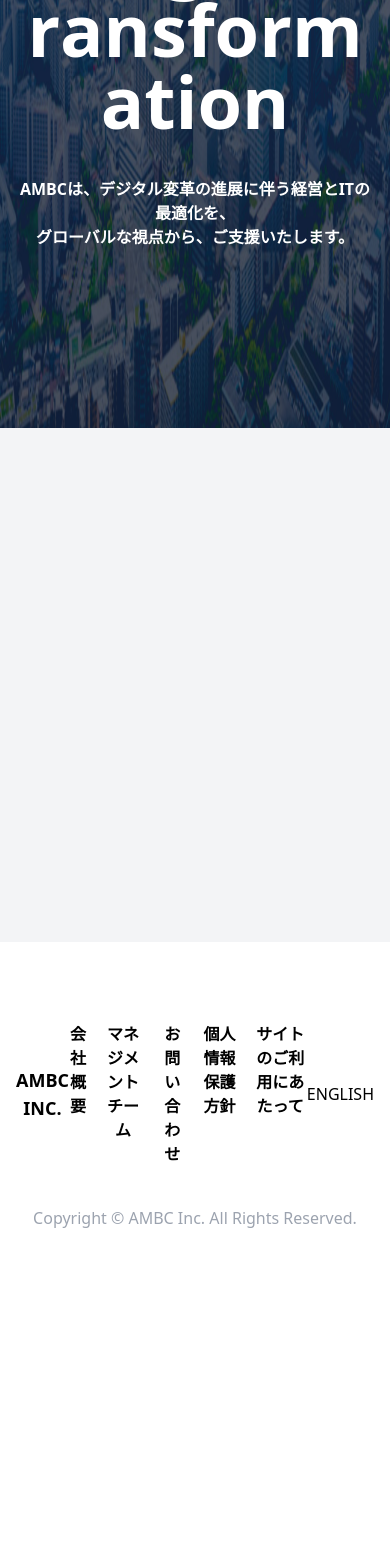
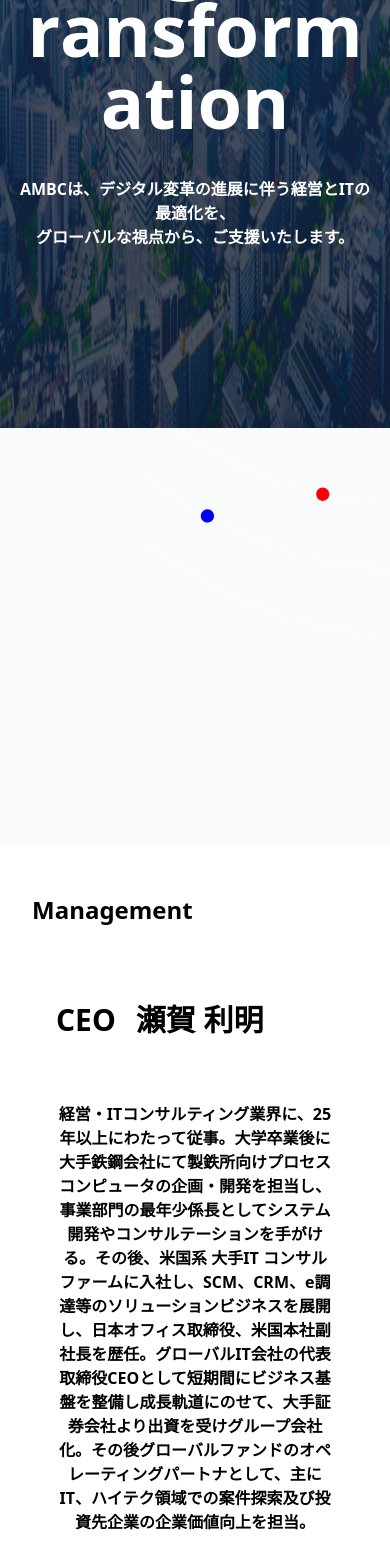
Before and after one commit to ren7087/tastas-gsap-sample, a React (Vite) app: page / in a window 390 px wide. Shown: the part 416-1984 px from the top of the page. Before the commit the page ends 1726 px from the top, so only its background shows below. Built offline with nearby package versions, Linux system fonts and the light colour scheme.

Commit message:
management追加

```diff
--- a/src/App.tsx
+++ b/src/App.tsx
@@ -1,4 +1,4 @@
-import Footer from "./components/organisms/Footer";
+import Management from "./components/organisms/Management";
 import Navbar from "./components/organisms/Navbar";
 import Service from "./components/organisms/Service";
 import Top from "./components/organisms/Top";
@@ -9,7 +9,8 @@ function App() {
 			<Navbar />
 			<Top />
 			<Service />
-			<Footer />
+			<Management />
+			{/* <Footer /> */}
 		</>
 	);
 }
--- /dev/null
+++ b/src/components/molecles/ScrollCard.tsx
@@ -0,0 +1,121 @@
+import { useEffect, useRef } from "react";
+import gsap from "gsap";
+import ScrollTrigger from "gsap/ScrollTrigger";
+import { ManagementTeam } from "../../types/type";
+import Management from "../../assets/management.png";
+
+type Props = {
+  managementTeam: ManagementTeam;
+};
+
+const ScrollCard = ({ managementTeam }: Props) => {
+  const cardsRef = useRef<HTMLDivElement[]>(new Array(managementTeam.length));
+
+  useEffect(() => {
+    gsap.registerPlugin(ScrollTrigger);
+
+    const animateElementsIn = (element: HTMLDivElement) => {
+      // 上方向からのスライドイン
+      gsap.from(element.querySelectorAll(".text-info"), {
+        duration: 1.5,
+        autoAlpha: 0,
+        y: 100,
+        stagger: 0.3,
+        ease: "power2.out",
+      });
+      gsap.from(element.querySelectorAll(".text-info-positon"), {
+        duration: 1.7,
+        autoAlpha: 0,
+        y: 100,
+        stagger: 0.3,
+        ease: "power2.out",
+      });
+      gsap.from(element.querySelectorAll(".num-info"), {
+        duration: 0.5,
+        autoAlpha: 0,
+        y: 100,
+        stagger: 0.3,
+        ease: "power2.out",
+      });
+
+      gsap.from(element.querySelectorAll(".img-info"), {
+        duration: 1.5,
+        autoAlpha: 0,
+        y: -500, // 上方向からのスタート
+        rotation: 15, // 45度の角度からスタート
+        ease: "power2.out",
+      });
+    };
+
+    cardsRef.current.forEach((card, index) => {
+      ScrollTrigger.create({
+        trigger: card,
+        start: "top-=0 top",
+        end: "bottom",
+        pin: true,
+        pinSpacing: false,
+        onEnter: () => {
+          gsap.to(card, { autoAlpha: 1 });
+          if (index !== 0) {
+            animateElementsIn(card);
+          }
+        },
+        onEnterBack: () => {
+          gsap.to(card, { autoAlpha: 1 });
+          animateElementsIn(card);
+        },
+        onLeave: () => {
+          gsap.to(card, { autoAlpha: 0 });
+        },
+        onLeaveBack: () => {
+          gsap.to(card, { autoAlpha: index === 0 ? 1 : 0 });
+        },
+      });
+    });
+
+    // Initial visibility for the first card
+    gsap.to(cardsRef.current[0], { autoAlpha: 1 });
+
+    return () => {
+      // Clean up all ScrollTrigger instances
+      ScrollTrigger.getAll().forEach((trigger) => trigger.kill());
+    };
+  }, []);
+
+  return (
+    <div className="card-container mb-20">
+      {managementTeam.map((person, index) => (
+        <div
+          ref={(el: HTMLDivElement) => (cardsRef.current[index] = el)}
+          className="card flex flex-col md:flex-row min-h-screen"
+          key={index}
+          style={{ visibility: index === 0 ? "visible" : "hidden" }} // First card is always visible
+        >
+          <div className="w-full md:w-1/2 flex justify-center items-center">
+            <div className="p-14 text-center font-bold">
+              <div className="flex">
+                <p className="text-3xl font-bold mb-2 text-info-positon">
+                  {person.position}
+                </p>
+                <p className="text-3xl ml-5 text-info">{person.name}</p>
+              </div>
+              <p className="text-info py-14">{person.career}</p>
+              <div className="flex">
+                <p className="text-8xl">0</p>
+                <p className="text-8xl num-info">{index + 1}</p>
+                <p className="text-2xl text-gray-300 mt-12 ml-4">/4</p>
+              </div>
+            </div>
+          </div>
+          <div className="w-full md:w-1/2 flex justify-center p-14 items-center">
+            <div className="img-info text-center">
+              <img src={Management} alt="" width={500} height={800} />
+            </div>
+          </div>
+        </div>
+      ))}
+    </div>
+  );
+};
+
+export default ScrollCard;
--- /dev/null
+++ b/src/components/organisms/Management.tsx
@@ -0,0 +1,18 @@
+import ScrollCard from "../molecles/ScrollCard";
+import { ManagementTeamData } from "../../constants";
+
+const Management = () => {
+  return (
+    <>
+      <div className="pt-12 pb-5 overflow-hidden bg-white">
+        <div className="flex whitespace-nowrap title">
+          <p className="font-bold text-2xl ml-8 mr-5 md:text-7xl">Management</p>
+          <p className="font-bold hidden md:mt-20">マネジメントチーム</p>
+        </div>
+      </div>
+      <ScrollCard managementTeam={ManagementTeamData} />
+    </>
+  );
+};
+
+export default Management;
--- a/src/components/organisms/Service.tsx
+++ b/src/components/organisms/Service.tsx
@@ -7,10 +7,19 @@ import ConsultingImage from "../../assets/consulting.jpeg";
 import MovingBalls from "../molecles/MovingBalls";
 
 const Service = () => {
-	const titleRef = React.useRef(null);
+	const titleRef = React.useRef<HTMLParagraphElement>(null);
 	const itImageRef = React.useRef(null);
 	const consultingImageRef = React.useRef(null);
 	const rectRef = React.useRef(null);
+
+	// テキストを文字ごとに分割する関数の型定義
+	const splitText = (text: string): JSX.Element[] => {
+		return text.split("").map((char, index) => (
+			<span key={index} style={{ display: "inline-block" }}>
+				{char}
+			</span>
+		));
+	};
 
 	const setScrollTriggerAnimation = (
 		element: HTMLElement | null,
@@ -43,12 +52,19 @@ const Service = () => {
 		);
 	};
 
-	// useEffect内で画像にフラグを設定
 	React.useEffect(() => {
 		if (typeof window !== "undefined") {
 			gsap.registerPlugin(ScrollTrigger, MotionPathPlugin);
 
-			setScrollTriggerAnimation(titleRef.current);
+			if (titleRef.current) {
+				// titleRefの各文字に対してスクロールトリガーアニメーションを設定
+				Array.from(titleRef.current.childNodes).forEach((char, index) => {
+					if (char instanceof HTMLElement) {
+						setScrollTriggerAnimation(char, index * 0.1);
+					}
+				});
+			}
+
 			setScrollTriggerAnimation(itImageRef.current, 0.3, true);
 			setScrollTriggerAnimation(consultingImageRef.current, 0.8, true);
 
@@ -74,10 +90,11 @@ const Service = () => {
 	}, []);
 
 	return (
-		<div className="py-24 overflow-hidden bg-gray-100">
-			<div className="flex whitespace-nowrap" ref={titleRef}>
-				<p className="font-bold text-3xl ml-8 mr-5 md:text-9xl">Service</p>
-				<p className="font-bold hidden md:mt-20">サービス</p>
+		<div className="py-12 overflow-hidden bg-gray-50">
+			<div className="flex whitespace-nowrap">
+				<p className="font-bold text-3xl ml-8 mr-5 md:text-7xl" ref={titleRef}>
+					{splitText("Service")}
+				</p>
 				<MovingBalls />
 			</div>
 			<div className="flex justify-end mt-7">
--- /dev/null
+++ b/src/constants.ts
@@ -0,0 +1,27 @@
+import { ManagementTeam } from "./types/type";
+
+export const ManagementTeamData: ManagementTeam = [
+  {
+    name: "瀬賀 利明",
+    position: "CEO",
+    career: `経営・ITコンサルティング業界に、25年以上にわたって従事。大学卒業後に大手鉄鋼会社にて製鉄所向けプロセスコンピュータの企画・開発を担当し、事業部門の最年少係長としてシステム開発やコンサルテーションを手がける。その後、米国系 大手IT コンサルファームに入社し、SCM、CRM、e調達等のソリューションビジネスを展開し、日本オフィス取締役、米国本社副社長を歴任。グローバルIT会社の代表取締役CEOとして短期間にビジネス基盤を整備し成長軌道にのせて、大手証券会社より出資を受けグループ会社化。その後グローバルファンドのオペレーティングパートナとして、主にIT、ハイテク領域での案件探索及び投資先企業の企業価値向上を担当。 `,
+  },
+  {
+    name: "市川 至",
+    position: "CTO",
+    career:
+      "大学卒業後、大手電機機器会社の研究所に入社。ソフトウェア工学、特に、ビジュアルプログラミング、プログラム可視化の研究に従事(第40回全国大会奨励賞受賞、1992から1年間University of Illinois at Urbana-Champaign客員研究員)。日本UNIXユーザ会の幹事をはじめ、「Fjの歩き方」（オーム社）の編集出版、フリーソフトのnkfの原作者として、UNIXおよびインターネットのコミュニティに参加。2000年に大手電機機器会社からスピンオフした、メディア会社の開発部長兼取締役を歴任。会員制サイトについて、システムのインフラ構築から運用まで全般を担当。東京工業大学卒　情報工学博士。",
+  },
+  {
+    name: "鍋田 正行",
+    position: "COO",
+    career:
+      "Tサービス業界に20年以上にわたり従事。 上場会社の基幹システムや素粒子物理学系研究所の計測システム、ゲーム開発、CRM等のITソリューションビジネスの展開など、幅広い業界におけるソリューションコンサルティング、システム開発及びプロジェクト管理に多くの実績を有す。 かつ企業のコスト削減を目指したBPR等の変革プロジェクトの推進経験を持つ。これら過去知見を活かすべく、社の経営チームへ参画。",
+  },
+  {
+    name: "久米 恵美",
+    position: "CQO",
+    career:
+      "通信、ITサービス業界に30年以上にわたり従事。外資系コンピュータ会社にて通信事業者向け基幹系システムの設計・開発・プロジェクト管理に携わる。また、外資系通信機器会社でネットワーク網構築のプロジェクト管理及び新製品の日本市場初導入に携わる。新製品の導入にあたり、新規ビジネスモデルを開発し、かつ日本品質基準デリバリーの定着化に成功した。品質改善活動の成果に対し通信事業者から優秀ベンダー賞を2年連続して受賞。山形大学卒　情報工学専攻。",
+  },
+];
--- /dev/null
+++ b/src/types/type.ts
@@ -0,0 +1,8 @@
+export type ManagementTeam = ManagementPerson[];
+
+export type ManagementPerson = {
+  name: string;
+  position: string;
+  image?: string;
+  career: string;
+};
--- a/tailwind.config.js
+++ b/tailwind.config.js
@@ -2,7 +2,12 @@
 export default {
 	content: ["./index.html", "./src/**/*.{js,ts,jsx,tsx}"],
 	theme: {
-		extend: {},
+		extend: {
+			colors: {
+				primaryBlue: "#2a5298",
+				primaryGray: "#152632",
+			},
+		},
 	},
 	plugins: [],
 };
```
Also changed, not shown: src/assets/management.png (added).
